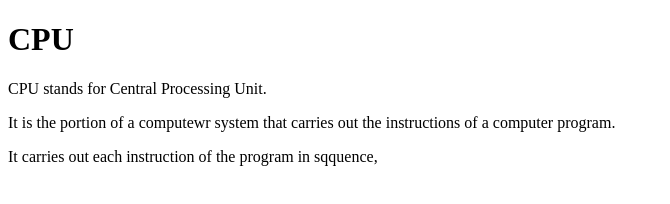
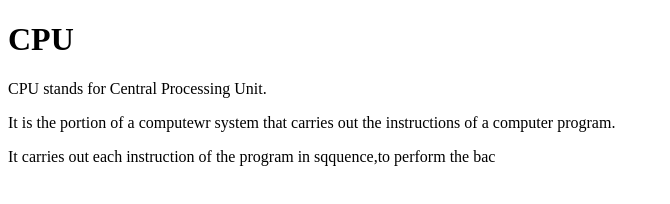
Before and after one commit to iamneo-production/ddcaeacaaaafadaeccdfffebaeceaec, a website: page public/index.html in a window 1280 px wide. Shown: the whole page, without its empty margins (0-670 px from the left). Drawn offline with Linux system fonts and the light colour scheme.

Commit message:
Backup Commit

```diff
--- a/public/index.html
+++ b/public/index.html
@@ -11,6 +11,6 @@
      <h1>CPU</h1>
      <p>CPU stands for Central Processing Unit.</p>
      <p> It is the portion of a computewr system that carries out the instructions of a computer program.</p>
-     <p> It carries out each instruction of the program in sqquence,</p>
+     <p> It carries out each instruction of the program in sqquence,to perform the bac</p>
 </body>
 </html>
```
